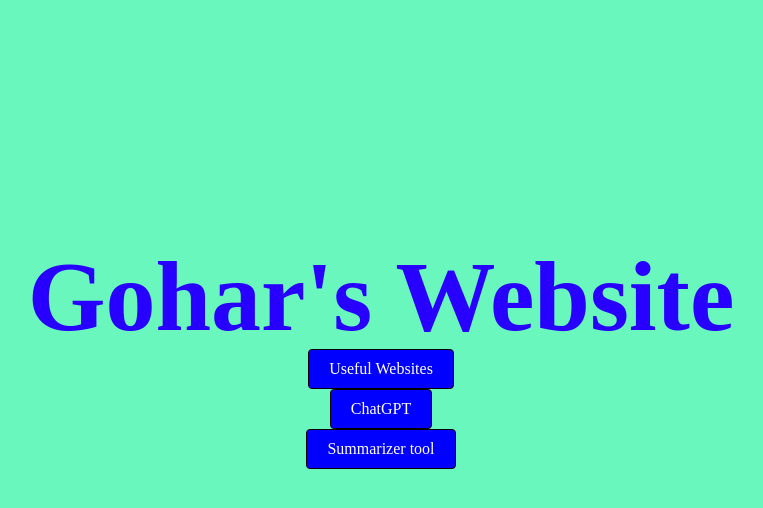
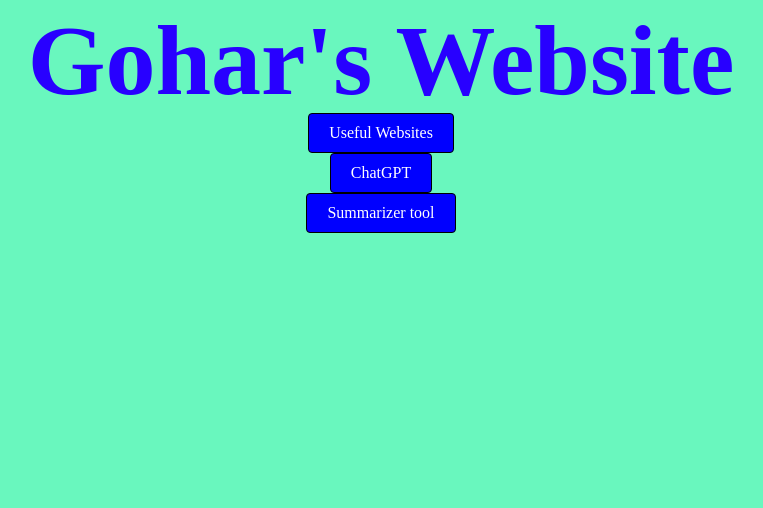
Before and after one commit to GoharShinwari/GoharShinwari.github.io, a plain HTML site: page index.html in a window 1280 px wide. Shown: the whole page, without its empty margins (259-1022 px from the left). Drawn offline with Linux system fonts and the light colour scheme; files that its build step writes are made by us from their sources; files whose address does not match are found by name; a web font is replaced by a local one.

Commit message:
Update index.html

```diff
--- a/index.html
+++ b/index.html
@@ -54,7 +54,7 @@
     -->
 
     <!-- The wrapper and content divs set margins and positioning -->
-    <div class="wrapper">
+    <div class="center">
       <div class="content" role="main">
 
         <h1 class="title">Gohar's Website</h1>
```
